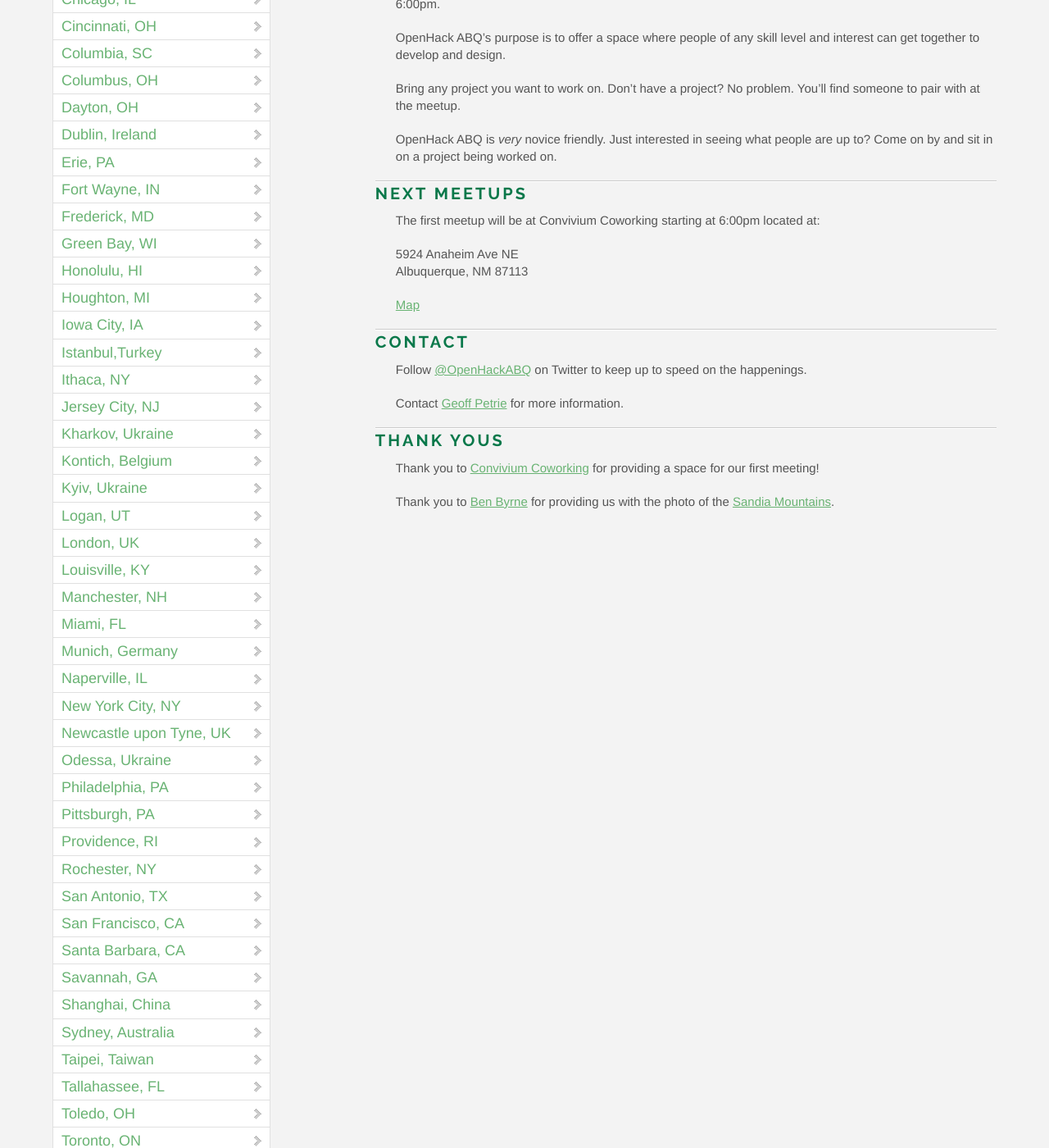
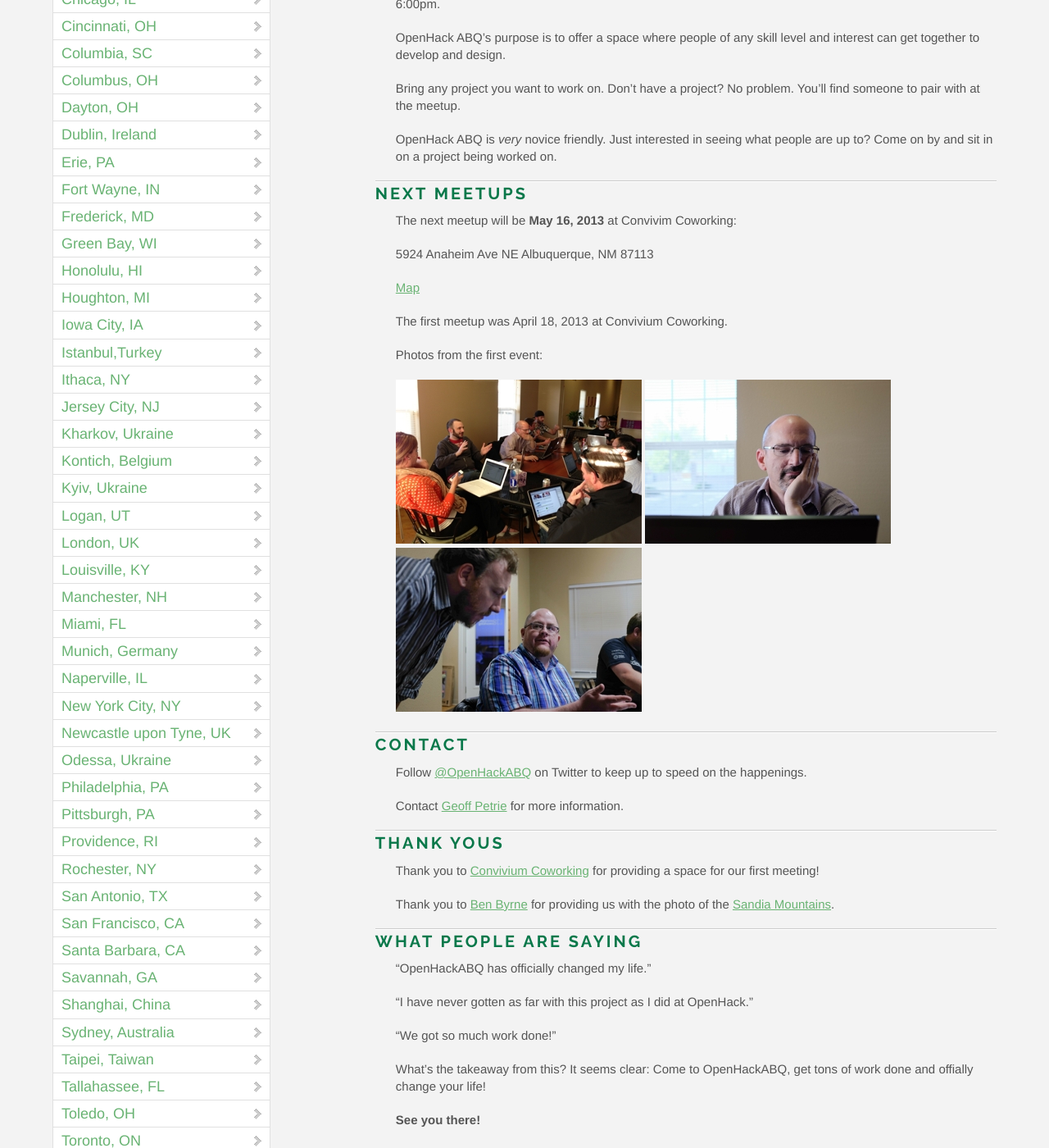
Before and after one commit to OpenHack/openhack.github.com, a Jekyll site: the page built from albuquerque/index.markdown, in a window 1280 px wide and 1400 px high, scrolled down 731 px. Shown: the whole window at 82% size. Built offline with Jekyll 4.4.1, drawn with Linux system fonts in a browser that asks for light colours; nearby versions of some CDN libraries; Markdown is read by kramdown in place of the engine named in the settings; comment, search, counter and statistics services are not loaded; some of the changed text lies outside the part shown.

Commit message:
Updating ABQ for next event. Add photos.

```diff
--- a/albuquerque/index.markdown
+++ b/albuquerque/index.markdown
@@ -5,11 +5,11 @@ title: OpenHack - Albuquerque, NM
 
 ## Albuquerque, NM
 
-![Albuquerque, NM Sandia](/albuquerque/sandia_drywall.jpg)
+![Albuquerque, NM Sandia](/albuquerque/img/sandia_drywall.jpg)
 
 ### Info
 
-OpenHack ABQ's first meetup will be taking place on **April 18, 2013** at
+OpenHack ABQ's next meetup will be taking place on **May 16, 2013** at
 [Convivium Coworking](http://www.conviviumcoworking.com/) starting at 6:00pm.
 
 OpenHack ABQ's purpose is to offer a space where people of any skill level
@@ -23,13 +23,18 @@ are up to? Come on by and sit in on a project being worked on.
 
 ### Next meetups
 
-The first meetup will be at Convivium Coworking starting at 6:00pm located at:
+The next meetup will be **May 16, 2013** at Convivim Coworking:
 
 5924 Anaheim Ave NE
 Albuquerque, NM 87113
 
+[Map](http://goo.gl/maps/5y7xs)
 
-[Map](http://goo.gl/maps/5y7xs)
+The first meetup was April 18, 2013 at Convivium Coworking.
+
+Photos from the first event:
+
+![Some of the group](/albuquerque/img/photo03-geoff_petrie.jpg) ![Hard thinking](/albuquerque/img/photo02-james_woodward.jpg) ![A conversation](/albuquerque/img/photo01-james_woodward.jpg)
 
 ### Contact
 
@@ -47,3 +52,16 @@ providing a space for our first meeting!
 Thank you to [Ben Byrne](http://www.flickr.com/photos/drywall/) for providing
 us with the photo of the [Sandia
 Mountains](http://www.flickr.com/photos/drywall/2888810632/).
+
+### What people are saying
+
+"OpenHackABQ has officially changed my life."
+
+"I have never gotten as far with this project as I did at OpenHack."
+
+"We got so much work done!"
+
+What's the takeaway from this? It seems clear: Come to OpenHackABQ, get tons of
+work done and offially change your life!
+
+**See you there!**
```
Also changed, not shown: albuquerque/img/photo01-james_woodward.jpg (added), albuquerque/img/photo02-james_woodward.jpg (added), albuquerque/img/photo03-geoff_petrie.jpg (added), albuquerque/img/sandia_drywall.jpg (renamed from albuquerque/sandia_drywall.jpg).
